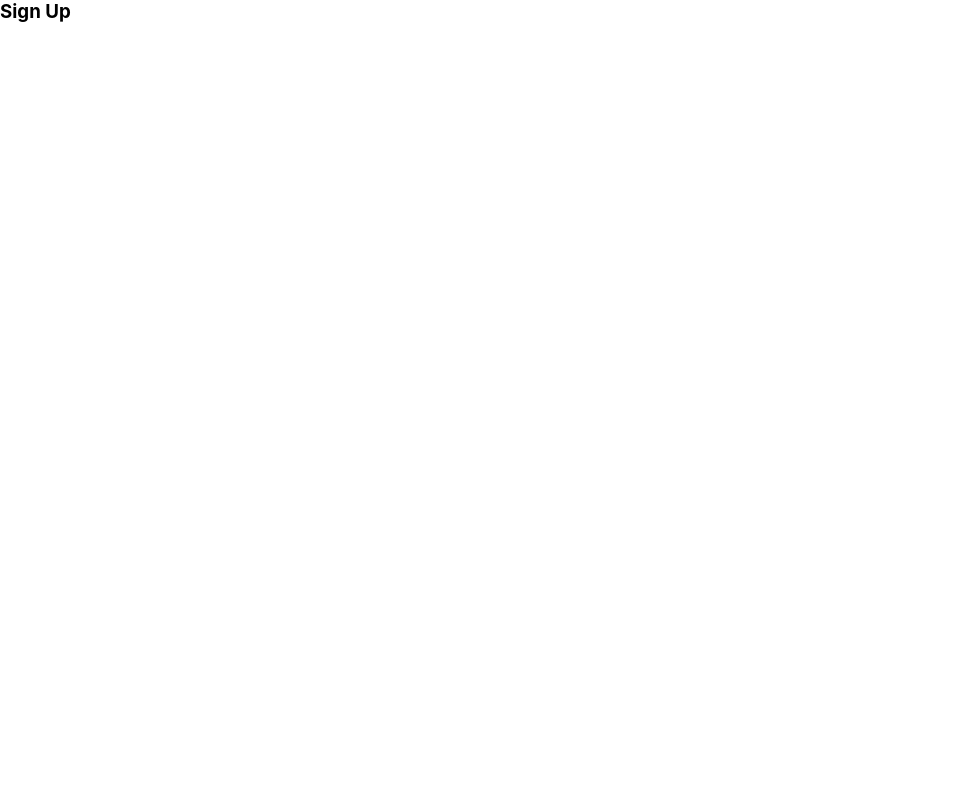
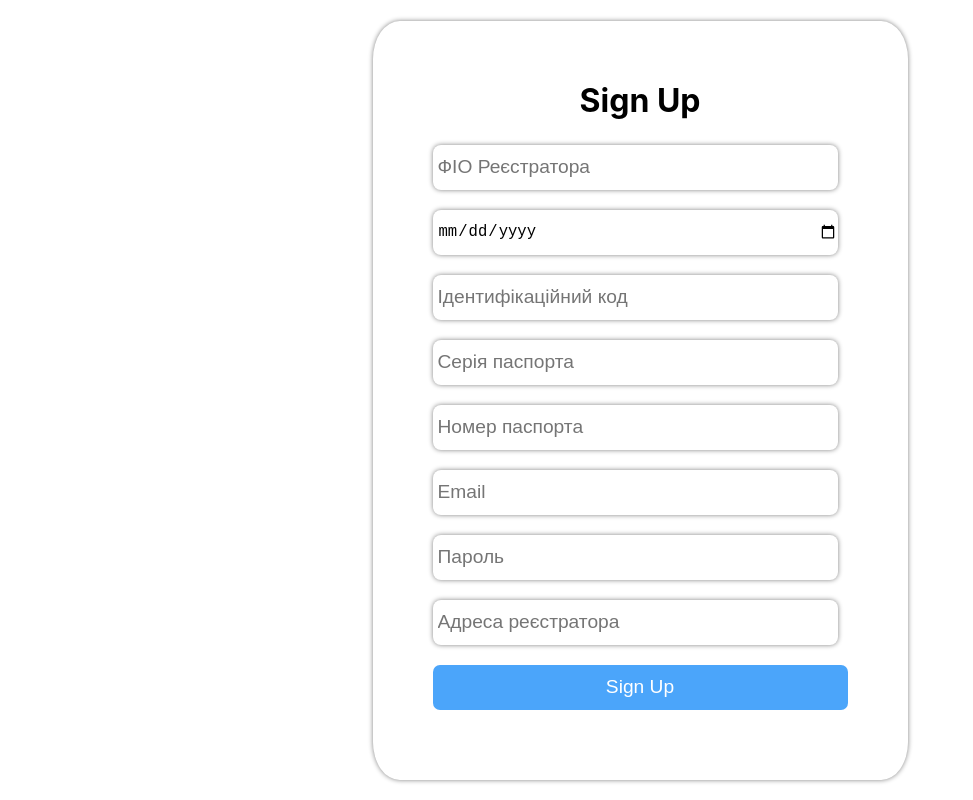
Before and after one commit to Madsora/grecha, a React (Create React App) app in the folder register-project/: page /sign-up in a window 1280 px wide. Shown: the whole page, without its empty margins (0-973 px from the left). Built offline with nearby package versions, Linux system fonts and the light colour scheme.

Commit message:
Register page

```diff
--- a/register-project/src/containers/Autentification/Register/Register.jsx
+++ b/register-project/src/containers/Autentification/Register/Register.jsx
@@ -2,69 +2,119 @@ import React, { useState } from "react";
 import styles from "./Register.module.scss";
 
 const Register = () => {
-    // const [password, setPassword] = useState('');
-    // const [email, setEmail] = useState('');
+  const [name, setName] = useState("");
+  const [date, setDate] = useState("");
+  const [code, setCode] = useState("");
+  const [series, setSeries] = useState("");
+  const [passportNumber, setPassportNumber] = useState("");
+  const [email, setEmail] = useState("");
+  const [password, setPassword] = useState("");
+  const [address, setAddress] = useState("");
 
+  const handleChangeName = (e) => {
+    setName(e.target.value);
+  }
 
-    // const handleSubmit = (e) => {
-    //     e.preventDefault()
+  const handleChangeDate = (e) => {
+    setDate(e.target.value);
+  }
 
-    //     this.props.history.push('/');
-    // }
+  const handleChangeCode = (e) => {
+    setCode(e.target.value);
+  }
 
-    // const handleChangeEmail = (e) => {
-    //     setEmail(e.target.value)
-    // }
+  const handleChangeSeries = (e) => {
+    setSeries(e.target.value);
+  }
 
-    // const handleChangePassword = (e) => {
-    //     setPassword(e.target.value)
-    // }
+  const handleChangePassportNumber = (e) => {
+    setPassportNumber(e.target.value);
+  }
+
+  const handleChangeEmail = (e) => {
+    setEmail(e.target.value);
+  }
+
+  const handleChangePassword = (e) => {
+    setPassword(e.target.value);
+  }
+
+  const handleChangeAddress = (e) => {
+    setAddress(e.target.value);
+  }
+
+  const handleSubmit = (e) => {
+    e.preventDefault();
+  }
+
   return (
-    <div className={styles["login-page"]}>
+    <div className={styles["form-page-wrapper"]}>
       <form>
         <h3>Sign Up</h3>
-        {/* <input
+
+        <input
+          type="text"
+          className={styles["form-control"]}
+          value={name}
+          placeholder="ФІО Реєстратора"
+          onChange={(e) => handleChangeName(e)}
+        />
+        <input
+          type="date"
+          className={styles["form-control"]}
+          value={date}
+          placeholder="Дата народження"
+          onChange={(e) => handleChangeDate(e)}
+        />
+        <input
+          type="number"
+          className={styles["form-control"]}
+          value={code}
+          placeholder="Ідентифікаційний код"
+          onChange={(e) => handleChangeCode(e)}
+        />
+        <input
+          type="text"
+          className={styles["form-control"]}
+          value={series}
+          placeholder="Серія паспорта"
+          onChange={(e) => handleChangeSeries(e)}
+        />
+        <input
+          type="number"
+          className={styles["form-control"]}
+          value={passportNumber}
+          placeholder="Номер паспорта"
+          onChange={(e) => handleChangePassportNumber(e)}
+        />
+        <input
           type="email"
+          className={styles["form-control"]}
           value={email}
-          className={styles.email}
-          placeholder="Enter email"
+          placeholder="Email"
           onChange={(e) => handleChangeEmail(e)}
         />
         <input
           type="password"
+          className={styles["form-control"]}
           value={password}
-          className={styles.password}
-          placeholder="Enter password"
+          placeholder="Пароль"
           onChange={(e) => handleChangePassword(e)}
         />
-
-        <div className={styles["custom-control-custom-checkbox"]}>
-          <input
-            type="checkbox"
-            className="custom-control-input"
-            id="customCheck1"
-          />
-          <label className="custom-control-label" htmlFor="customCheck1">
-            Remember me
-          </label>
-        </div>
+        <input
+          type="text"
+          className={styles["form-control"]}
+          value={address}
+          placeholder="Адреса реєстратора"
+          onChange={(e) => handleChangeAddress(e)}
+        />
 
         <button
           onClick={(e) => handleSubmit(e)}
-          type="submit"
           className="btn btn-primary btn-block"
         >
-          Submit
+          Sign Up
         </button>
-
-        <div className={styles["to-sign-up"]}>
-          <p className="create-account-text-left">
-            Don't have an <Link to="/sign-up">account?</Link>
-          </p>
-          <p className="forgot-password-text-right">
-            Forgot <a href="#">password?</a>
-          </p>
-        </div> */}
       </form>
     </div>
   );
--- a/register-project/src/containers/Autentification/Register/Register.module.scss
+++ b/register-project/src/containers/Autentification/Register/Register.module.scss
@@ -0,0 +1,79 @@
+$color-primary: #4ba5fa;
+
+.form-page-wrapper {
+    display: flex;
+    flex-direction: column;
+    margin: auto;
+    box-shadow: 0 0 5px gray;
+    border-radius: 5%;
+    padding: 30px;
+
+    form {
+        display: flex;
+        flex-direction: column;
+        padding: 30px;
+        background-color: #ffffff;
+        border-radius: 25px;
+
+        h3 {
+            align-self: center;
+            margin-bottom: 15px;
+            font-size: 2em;
+        }
+
+        .form-control {
+            margin: 10px 0;
+            height: 45px;
+            width: 400px;
+            padding-left: 5px;
+            border-width: 0;
+            box-shadow: 0 0 5px gray;
+            border-radius: 8px;
+            font-size: 1.2em;
+
+            &:focus {
+                outline: none;
+                box-shadow: 0 0 7px rgb(65, 137, 170);
+            }
+        }
+
+        .custom-control-custom-checkbox {
+            align-items: center;
+            margin: 10px 0;
+        }
+
+        .role-buttons {
+            display: flex;
+            justify-content: space-between;
+
+            button {
+                font-size: 1.2em;
+                height: 45px;
+                width: 250px;
+                margin: 10px 20px 0 0;
+            }
+
+        }
+
+        button {
+            margin: 10px 0;
+            font-size: 1.2em;
+            height: 45px;
+            width: 415px;
+            background-color: $color-primary;
+            color: #ffffff;
+            border-color: $color-primary;
+            border-radius: 7px;
+            border: 0;
+        }
+
+        button:active,
+        button:focus {
+            outline: none;
+        }
+
+        button::-moz-focus-inner {
+            border: 0;
+        }
+    }
+}
```
